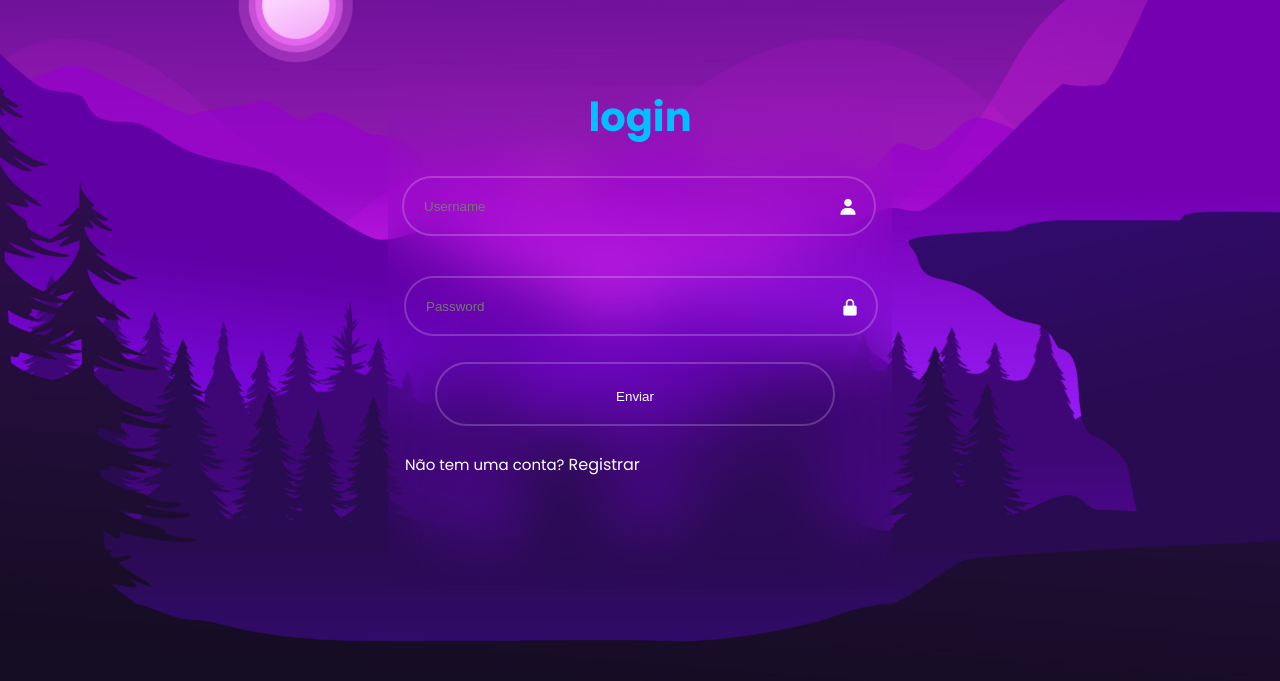
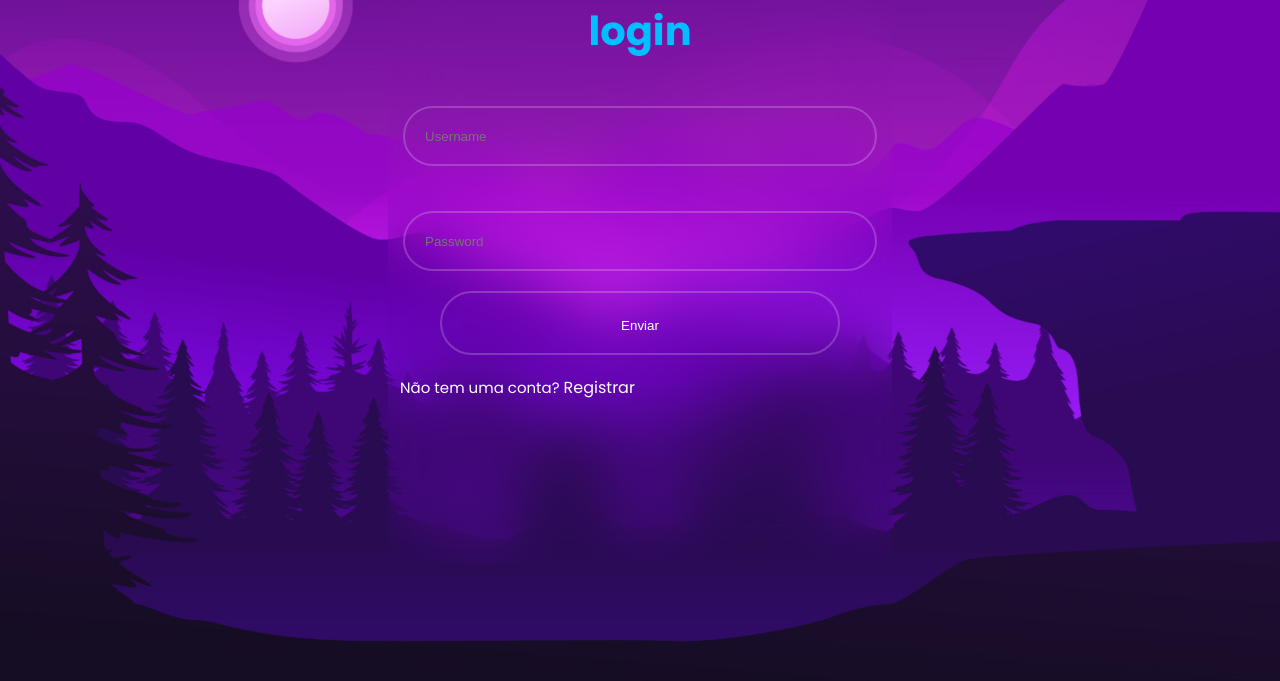
Before and after one commit to Bielldev/login, a Flask app: page / in a window 1280 px wide; the page is wider, and only the part inside the window is pictured. Shown: the part 119-800 px from the top of that part. Run offline with Flask 3, Linux system fonts and the light colour scheme; some libraries are stand-ins or nearby versions.

Commit message:
reponsividade

```diff
--- a/static/css/style.css
+++ b/static/css/style.css
@@ -17,27 +17,63 @@
     font-family: 'Poppins', sans-serif;
 }
 
+@media screen and (max-width: 560px) {
+    form {
+        margin: 0px;
+        padding: 0px;
+        width: 80vw;
+        height: 80vh;
+        top: 37vh;
+    }
+}
+
+@media screen and (min-width: 560px) {
+    form {
+        margin: 0px;
+        padding: 0px;
+        width: 500px;
+        height: 70vh;
+        top: 35vh;
+    }
+}
+
 
 form {
     text-align: right;
     position: relative;
-    top: 42vh;
     left: 50%;
     transform: translate(-50%, -50%);
-
-    width: 500px;
-    height: 500px;
     border: 2px solid rgba(255, 255, 255, 0);
     backdrop-filter: blur(30px);
 }
 
+@media screen and (max-width: 560px) {
+    input {
+        position: relative;
+        width: 60%;
+        margin-left: auto;
+        margin-right: auto;
+        margin-top: -120px;
+        display: block;
+        height: 30px;
+    }
+}
+
+@media screen and (min-width: 560px) {
+    input {
+        position: relative;
+        width: 80%;
+        margin-left: auto;
+        margin-right: auto;
+        margin-top: -120px;
+        display: block;
+        height: 30px;
+    }
+}
+
 input {
-    position: absolute;
     border-radius: 40px;
     padding: 13px 50px 13px 20px;
-    margin-top: -36px;
-    width: 80%;
-    height: 30px;
     background: transparent;
     border: 2px solid rgba(255, 255, 255, .2);
     color: rgb(255, 255, 255);
@@ -70,13 +106,13 @@
 
 
 p.register {
-    position: absolute;
-    margin: 140px 0px 0px 15px;
+    position: relative;
+    margin: 20px 0px 0px -8px;
     color: rgb(255, 255, 255);
     font-size: 15px;
     display: block;
     width: 271px;
-    text-align: left;
+    text-align: center;
 }
 
 a.register {
@@ -92,27 +128,26 @@
     text-decoration: underline;
 }
 
-div.caixa1 {
-    position: relative;
-    left: -488px;
-    margin: 0px auto 104px auto;
-    top: -100px;
+@media screen and (min-width: 560px) {
+    input#ilogin {
+        margin: 20px auto 0px auto;
+    }
 }
-div.caixa2 {
-    margin-bottom: 80px;
-    position: relative;
-    left: -486px;
+@media screen and (max-width: 560px) {
+    input#ilogin {
+        margin: 50px auto 0px auto;
+    }
 }
 
 input#ilogin  {
-    position: absolute;
-    margin: 50px 0px 0px 45px;
+    position: relative;
     display: block;
     padding: 30px;
     cursor: pointer;
     line-height: 5px;
 
 }
+
 
 input#ilogin:hover {
     background: rgba(255, 255, 255, 0.2);
```
Also changed, not shown: static/css/cadastro.css (+37 -11 lines).
